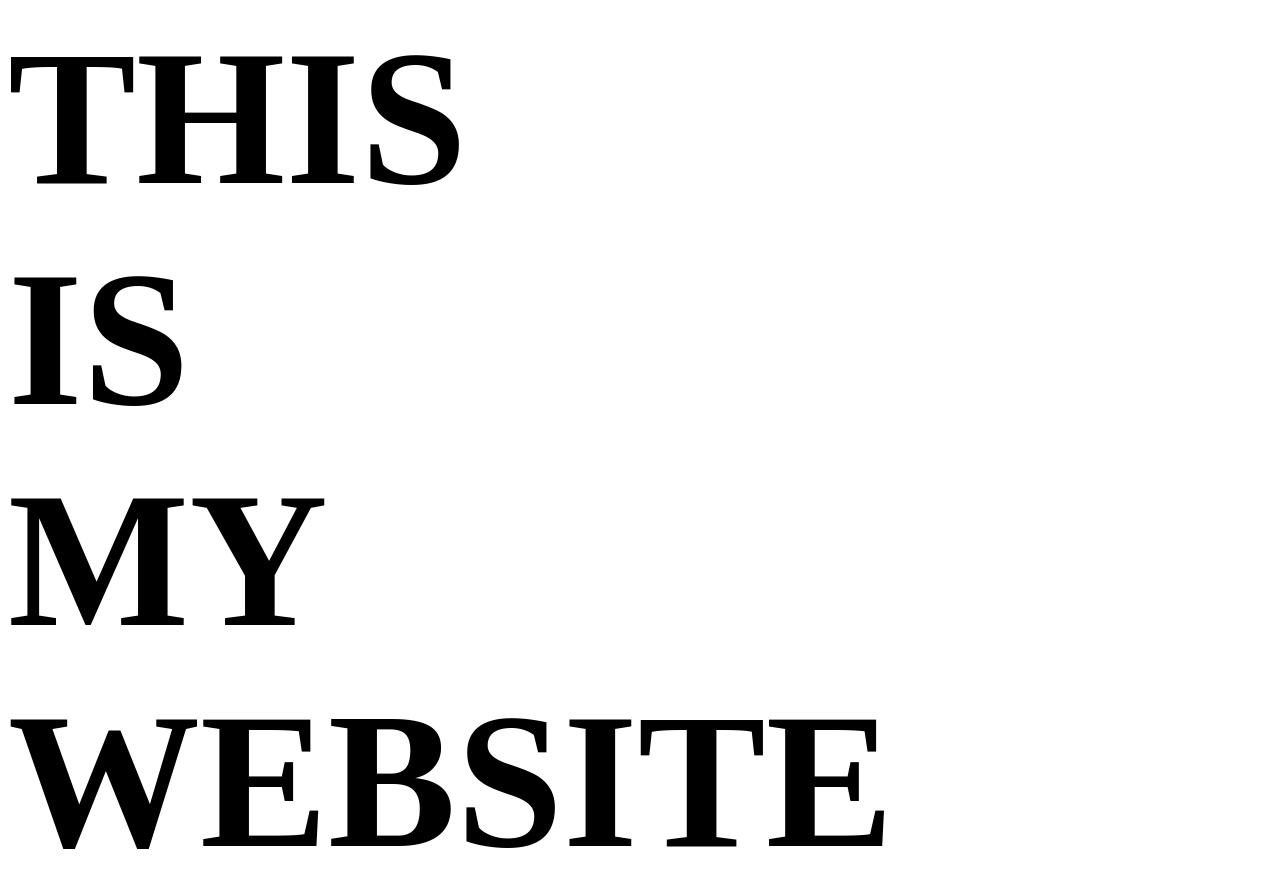
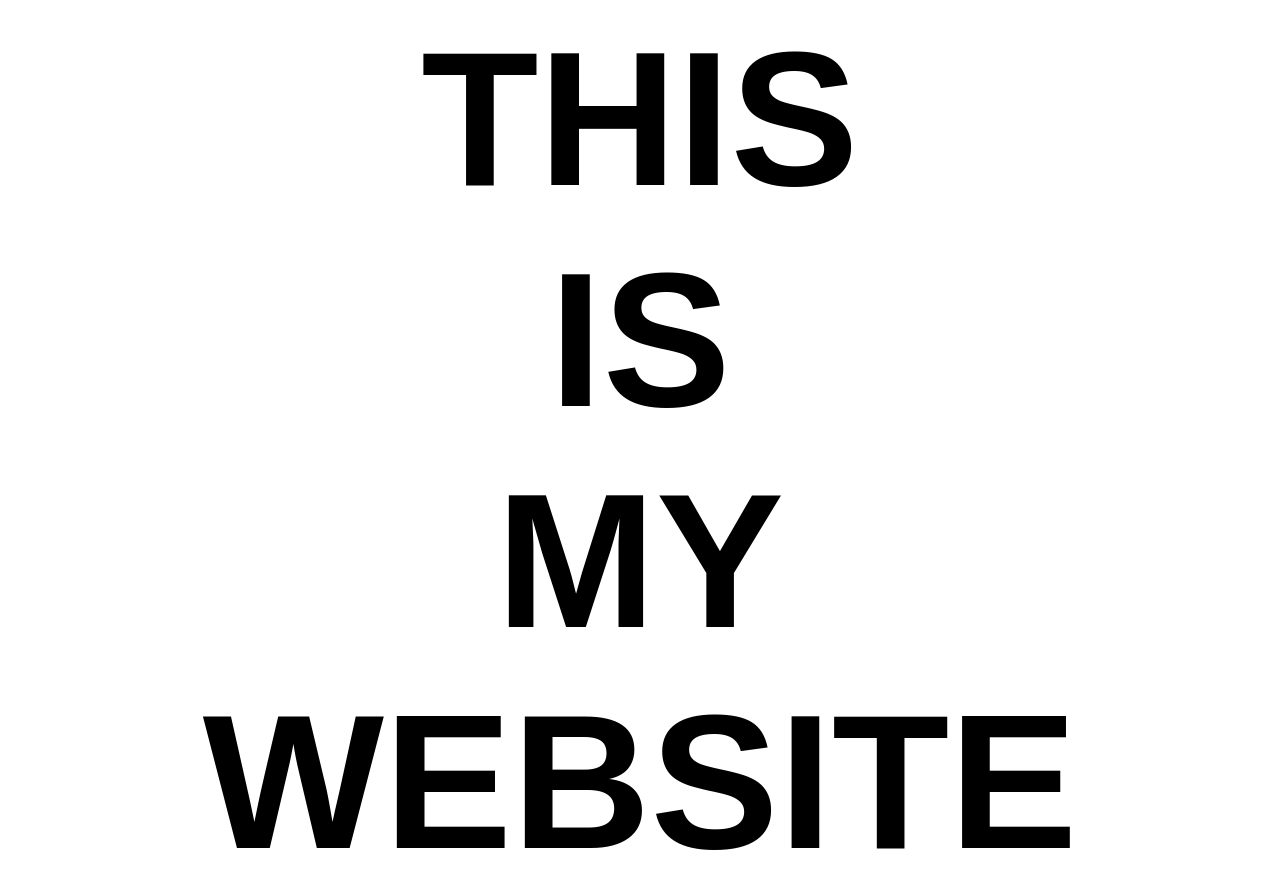
Before and after one commit to andrewbaughman/website, a SvelteKit app: page / in a window 1280 px wide. Shown: the top 888 px of the page. Built offline with nearby package versions, Linux system fonts and the light colour scheme.

Commit message:
Change page styling

```diff
--- a/src/routes/+page.svelte
+++ b/src/routes/+page.svelte
@@ -2,11 +2,18 @@
     <title>DruLand</title>
 </svelte:head>
 
-<span>THIS<br/> IS<br/> MY<br/> WEBSITE</span>
+<p>THIS</p>
+<p>IS</p>
+<p>MY</p>
+<p>WEBSITE</p>
 
 <style>
-    span {
+    p {
         font-size: 12em;
         font-weight: bold;
+        margin-block-start: 0px;
+        margin-block-end: 0px;
+        font-family: Arial, Helvetica, sans-serif;
+        text-align: center;
     }
 </style>
```
